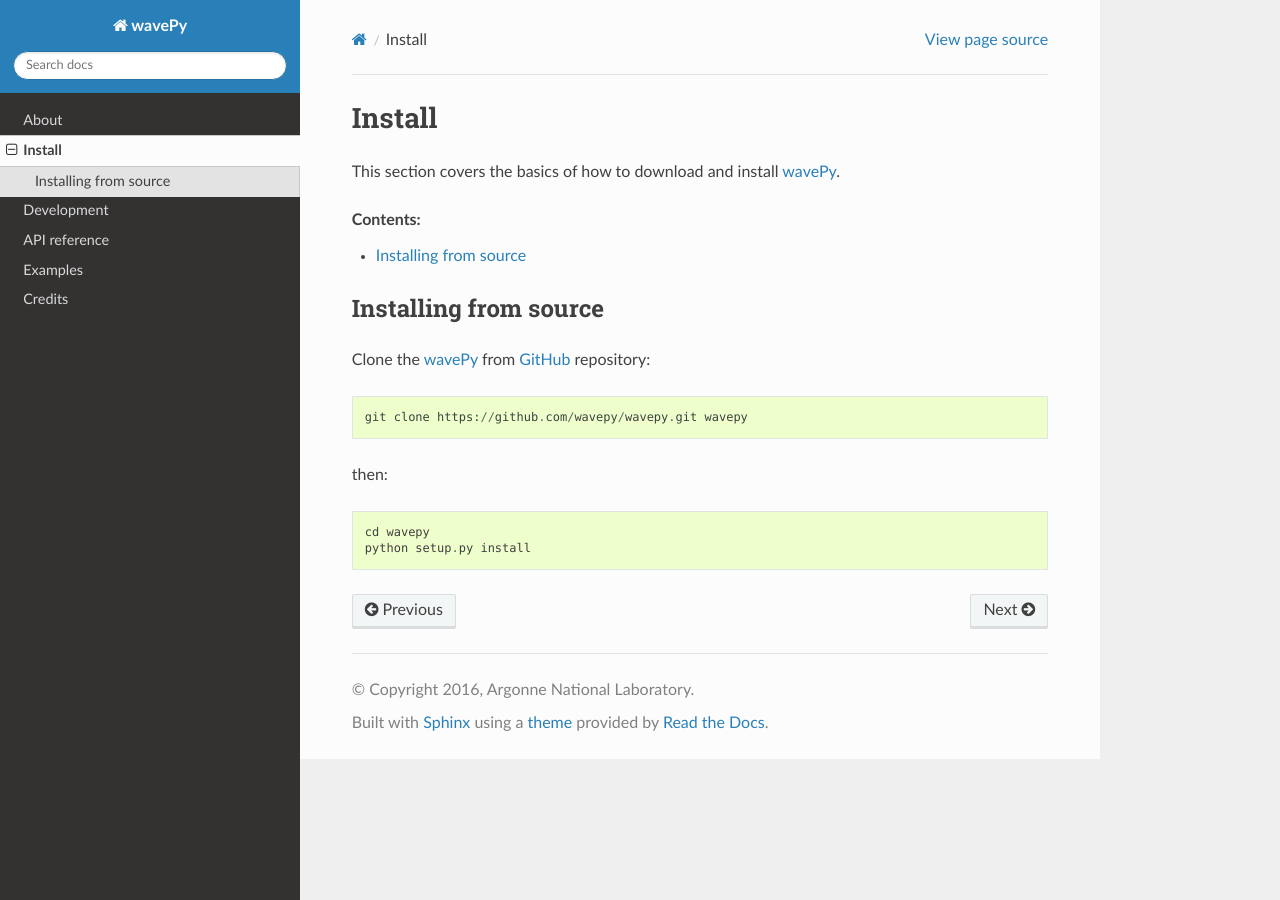
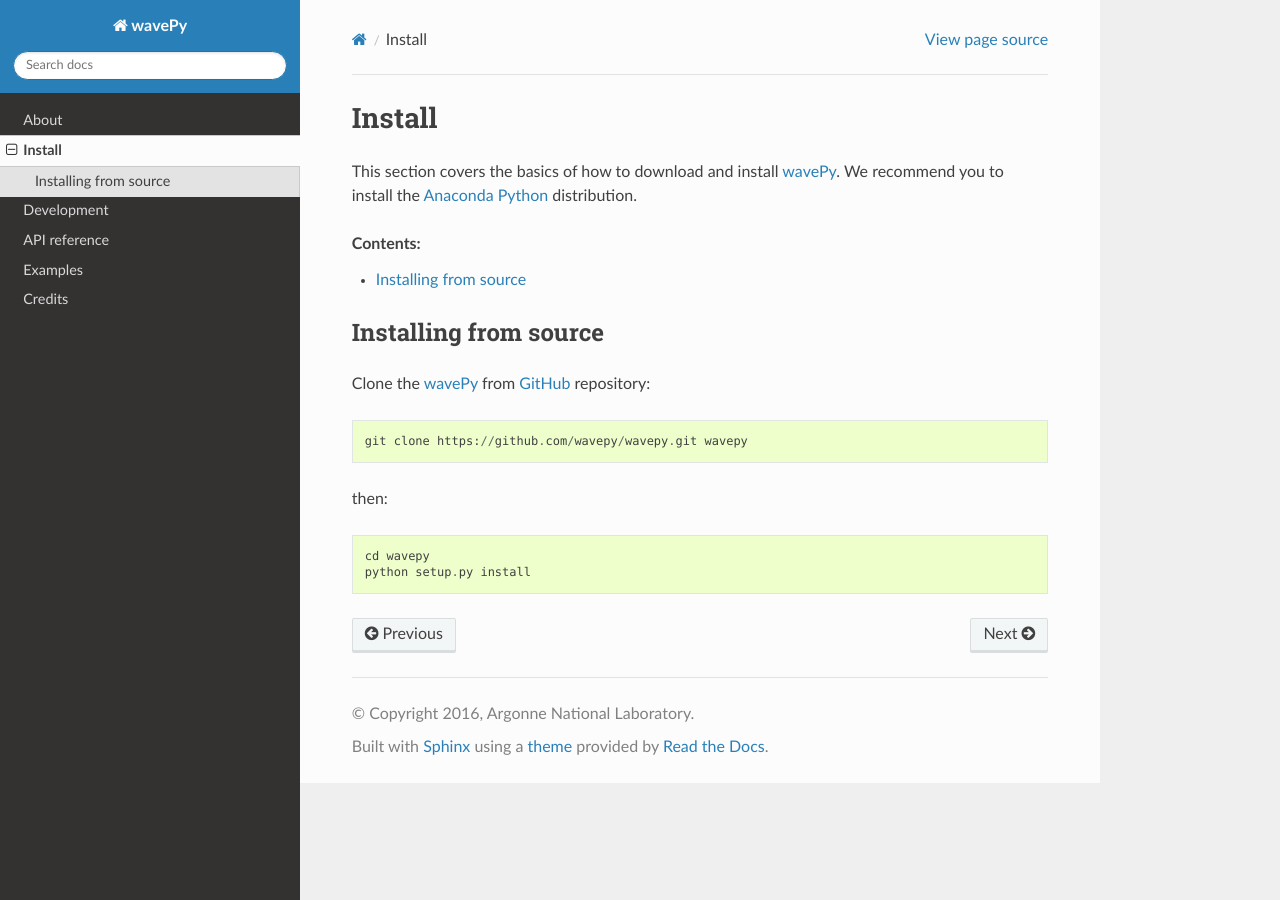
Before and after one commit to xianbo/wavepy, a Sphinx documentation site: the page built from doc/source/install.rst, in a window 1280 px wide. Built offline with Sphinx 7.4.7 and the Read the Docs theme 2.0.0, drawn with Linux system fonts in a browser that asks for light colours; pages that are not in the unit, such as notebooks, are missing from menus.

Commit message:
added conda link

```diff
--- a/doc/source/install.rst
+++ b/doc/source/install.rst
@@ -3,7 +3,10 @@
 =======
 
 This section covers the basics of how to download and install
-`wavePy <https://github.com/wavepy/wavepy>`_.
+`wavePy <https://github.com/wavepy/wavepy>`_. We recommend you
+to install the `Anaconda Python <http://continuum.io/downloads>`_
+distribution.
+
 
 .. contents:: Contents:
    :local:
```
